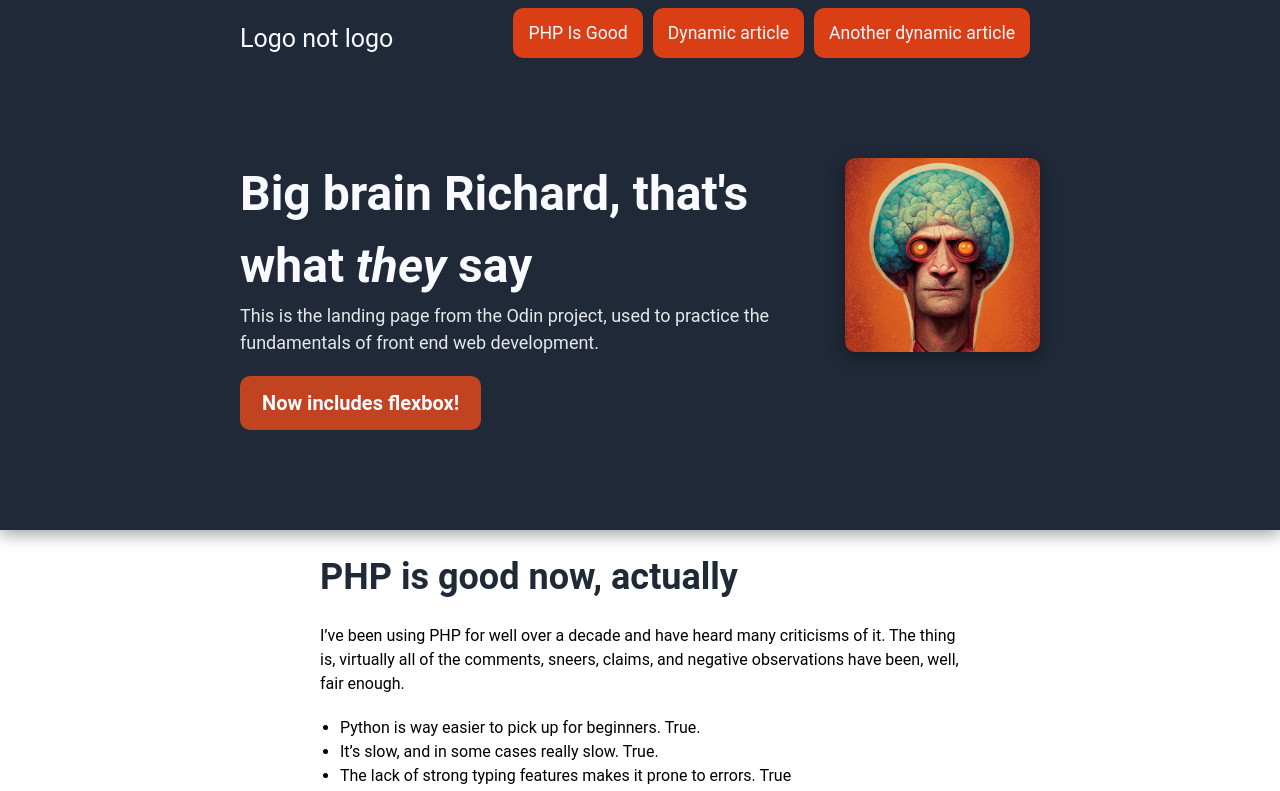
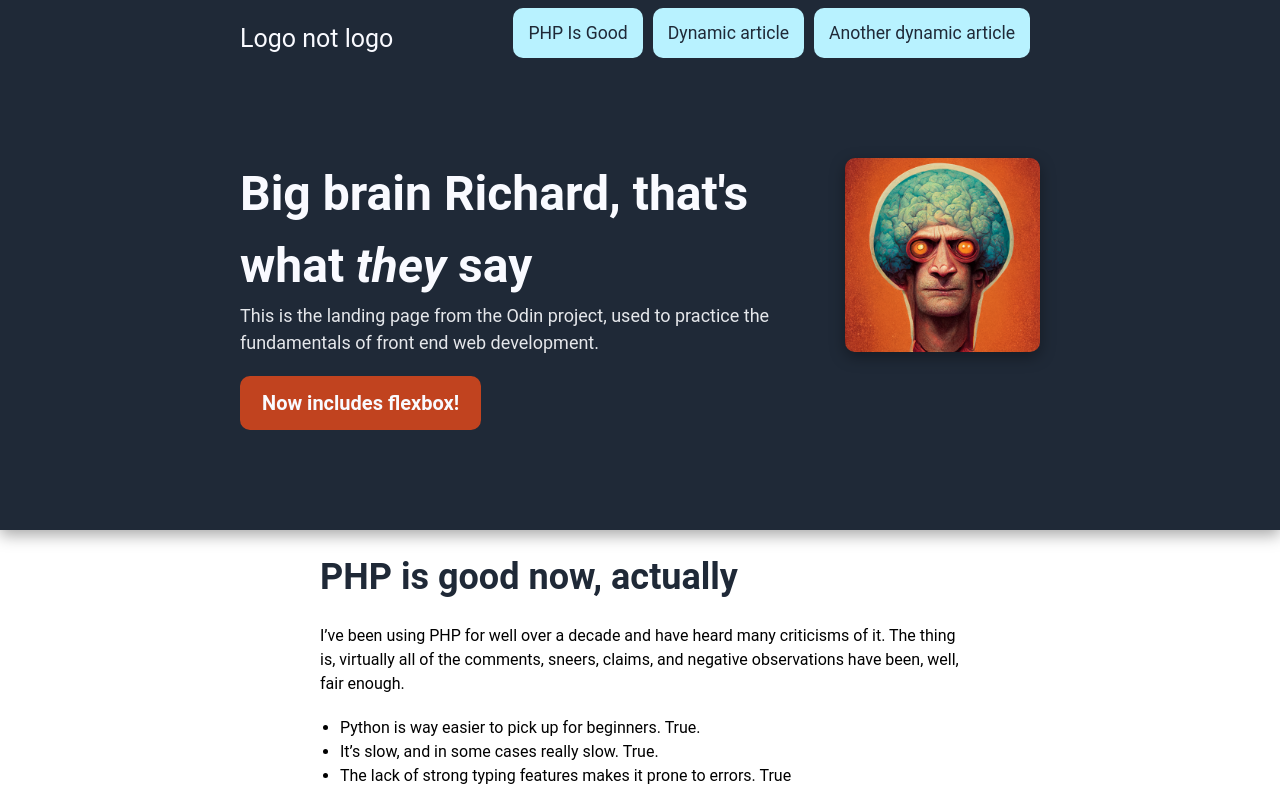
Before and after one commit to richardfwashington/personal-home-page-nextjs, a Next.js app: page /articles/php-is-good-now-actually in a window 1280 px wide. Shown: the top 791 px of the page. Built offline with nearby package versions, Linux system fonts and the light colour scheme.

Commit message:
:art:  Update link styles for SEO

```diff
--- a/src/app/globals.css
+++ b/src/app/globals.css
@@ -89,25 +89,25 @@ button {
 }
 
 .top a:link {
-  color: #f9faff;
+  color: #1f2937;
   text-decoration: none;
   padding: 15px;
-  background-color: #D93E15;
+  background-color: #b8f2ff;
   margin-right: 10px;
   border-radius: 10px;
 }
 
 .top a:hover {
   padding: 15px;
-  background-color: #D93E15;
+  background-color: #b8f2ff;
   margin-right: 10px;
   border-radius: 10px;
 }
 
 .top a:visited {
-  color: #f9faff;
+  color: #1f2937;
   padding: 15px;
-  background-color: #D93E15;
+  background-color: #b8f2ff;
   margin-right: 10px;
   border-radius: 10px;
 }
--- a/src/app/layout.tsx
+++ b/src/app/layout.tsx
@@ -20,7 +20,7 @@ export default function RootLayout({
       <body><div className="header">
         <div className="top">
           <div className="left"><h3>Logo not logo</h3></div>
-          <div className="right">
+          <div className="right ">
             <ul>
               <li><Link href="/articles/php-is-good-now-actually">PHP Is Good</Link></li>
               <li><Link href="/articles/1">Dynamic article</Link></li>
```
